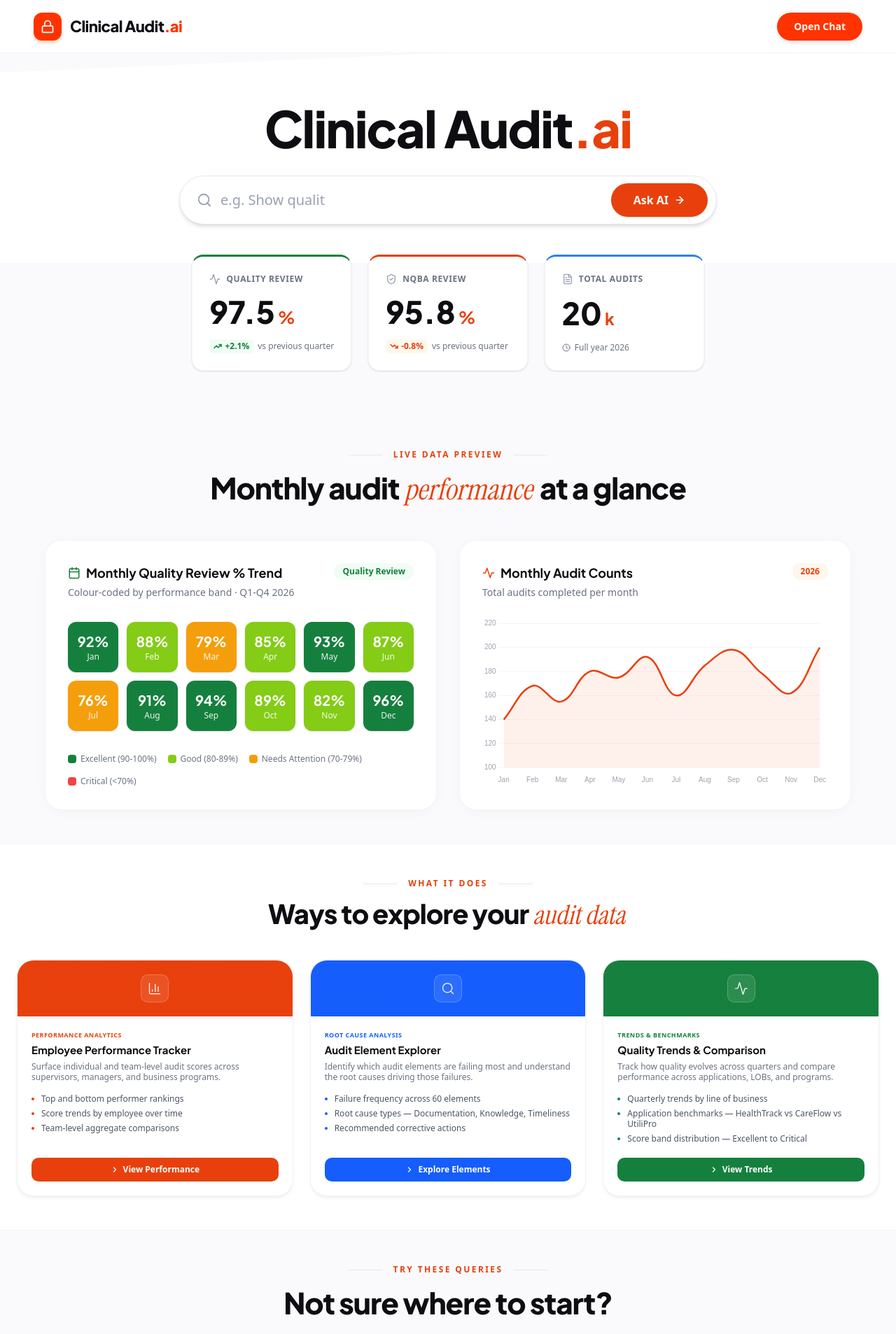
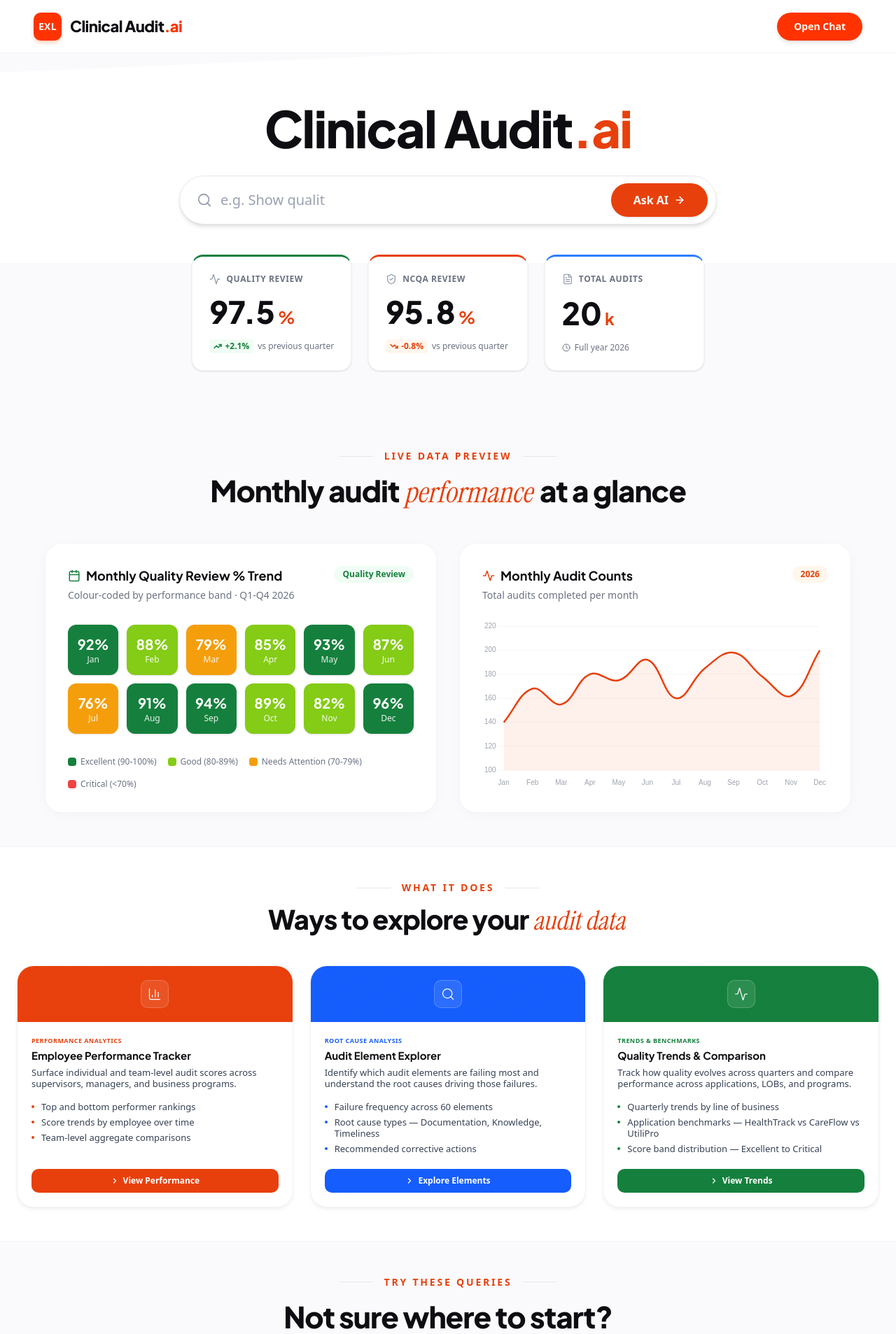
Before and after one commit to theprogrammerashi/poc_project, a Next.js app in the folder ai-audit-frontend/: page / in a window 1280 px wide. Shown: the top 1907 px of the page at 70% size. Built offline with nearby package versions, Linux system fonts and the light colour scheme.

Commit message:
Update frontend typography, heading sizes, and Navbar logo

```diff
--- a/ai-audit-frontend/components/landing/AnalysisSection.tsx
+++ b/ai-audit-frontend/components/landing/AnalysisSection.tsx
@@ -55,7 +55,7 @@ export default function AnalysisSection() {
       >
          {/* Title Area */}
          <div className="text-center mb-12">
-            <h4 className="text-exl-orange text-xs font-bold tracking-[0.2em] uppercase mb-4 flex items-center justify-center gap-4">
+            <h4 className="text-exl-orange text-sm font-bold tracking-[0.2em] uppercase mb-4 flex items-center justify-center gap-4">
               <span className="w-8 h-px bg-exl-orange/50"></span>
               INSIGHTS
               <span className="w-8 h-px bg-exl-orange/50"></span>
--- a/ai-audit-frontend/components/landing/FeatureSection.tsx
+++ b/ai-audit-frontend/components/landing/FeatureSection.tsx
@@ -95,7 +95,7 @@ export default function FeatureSection() {
         className="max-w-7xl mx-auto"
       >
         <div className="text-center mb-10">
-          <p className="text-exl-orange text-xs font-bold tracking-[0.2em] uppercase mb-3 flex items-center justify-center">
+          <p className="text-exl-orange text-sm font-bold tracking-[0.2em] uppercase mb-3 flex items-center justify-center">
             <span className="w-12 h-px bg-gray-200 mr-4"></span>
             WHAT IT DOES
             <span className="w-12 h-px bg-gray-200 ml-4"></span>
@@ -148,13 +148,13 @@ export default function FeatureSection() {
                 <h3 className="text-[15px] font-bold font-jakarta text-text-primary mb-1.5 leading-tight">
                   {feature.title}
                 </h3>
-                <p className="text-[12px] text-gray-500 mb-4 leading-tight">
+                <p className="text-[13px] font-medium text-gray-700 mb-4 leading-tight">
                   {feature.desc}
                 </p>
 
                 <ul className="space-y-1.5 mb-5 flex-1">
                   {feature.bullets.map((bullet, idx) => (
-                    <li key={idx} className="flex items-start text-[12px] text-gray-600 leading-tight">
+                    <li key={idx} className="flex items-start text-[13px] font-medium text-gray-700 leading-tight">
                       <span className={`w-1 h-1 rounded-full mt-1.5 mr-2.5 flex-shrink-0 ${feature.colorClass}`}></span>
                       {bullet}
                     </li>
--- a/ai-audit-frontend/components/landing/KpiSection.tsx
+++ b/ai-audit-frontend/components/landing/KpiSection.tsx
@@ -20,7 +20,7 @@ const KPI_DATA = [
   },
   {
     id: 2,
-    title: "NQBA REVIEW",
+    title: "NCQA REVIEW",
     value: 95.8,
     suffix: "%",
     change: "-0.8%",
--- a/ai-audit-frontend/components/landing/LivePreviewSection.tsx
+++ b/ai-audit-frontend/components/landing/LivePreviewSection.tsx
@@ -152,7 +152,7 @@ export default function LivePreviewSection() {
         className="max-w-6xl mx-auto"
       >
         <div className="text-center mb-12">
-          <p className="text-exl-orange text-xs font-bold tracking-[0.2em] uppercase mb-4 flex items-center justify-center">
+          <p className="text-exl-orange text-sm font-bold tracking-[0.2em] uppercase mb-4 flex items-center justify-center">
             <span className="w-12 h-px bg-gray-200 mr-4"></span>
             LIVE DATA PREVIEW
             <span className="w-12 h-px bg-gray-200 ml-4"></span>
--- a/ai-audit-frontend/components/landing/Navbar.tsx
+++ b/ai-audit-frontend/components/landing/Navbar.tsx
@@ -7,11 +7,8 @@ export default function Navbar() {
   return (
     <nav className="fixed top-0 left-0 right-0 z-50 h-[76px] flex items-center justify-between px-6 md:px-12 bg-white/90 backdrop-blur-[22px] saturate-[1.4] border-b border-gray-100">
       <div className="flex items-center gap-3">
-        <div className="bg-exl-orange text-white rounded-xl w-10 h-10 flex items-center justify-center shadow-md shadow-exl-orange/20">
-          <svg xmlns="http://www.w3.org/2000/svg" width="20" height="20" viewBox="0 0 24 24" fill="none" stroke="currentColor" strokeWidth="2" strokeLinecap="round" strokeLinejoin="round">
-            <rect x="3" y="11" width="18" height="11" rx="2" ry="2"></rect>
-            <path d="M7 11V7a5 5 0 0 1 10 0v4"></path>
-          </svg>
+        <div className="bg-exl-orange text-white rounded-[10px] w-10 h-10 flex items-center justify-center shadow-md shadow-exl-orange/20 font-bold text-[14px] tracking-wide">
+          EXL
         </div>
         <h1 className="text-[22px] font-jakarta font-[800] text-text-primary tracking-tight flex items-center">
           Clinical Audit<span className="text-exl-orange">.ai</span>
--- a/ai-audit-frontend/components/landing/QuerySection.tsx
+++ b/ai-audit-frontend/components/landing/QuerySection.tsx
@@ -75,7 +75,7 @@ export default function QuerySection() {
         className="max-w-6xl mx-auto"
       >
         <div className="text-center mb-16">
-          <p className="text-exl-orange text-xs font-bold tracking-[0.2em] uppercase mb-4 flex items-center justify-center">
+          <p className="text-exl-orange text-sm font-bold tracking-[0.2em] uppercase mb-4 flex items-center justify-center">
             <span className="w-12 h-px bg-gray-200 mr-4"></span>
             TRY THESE QUERIES
             <span className="w-12 h-px bg-gray-200 ml-4"></span>
```
Also changed, not shown: 1 other file (tests, documents, lock files or other folders).
